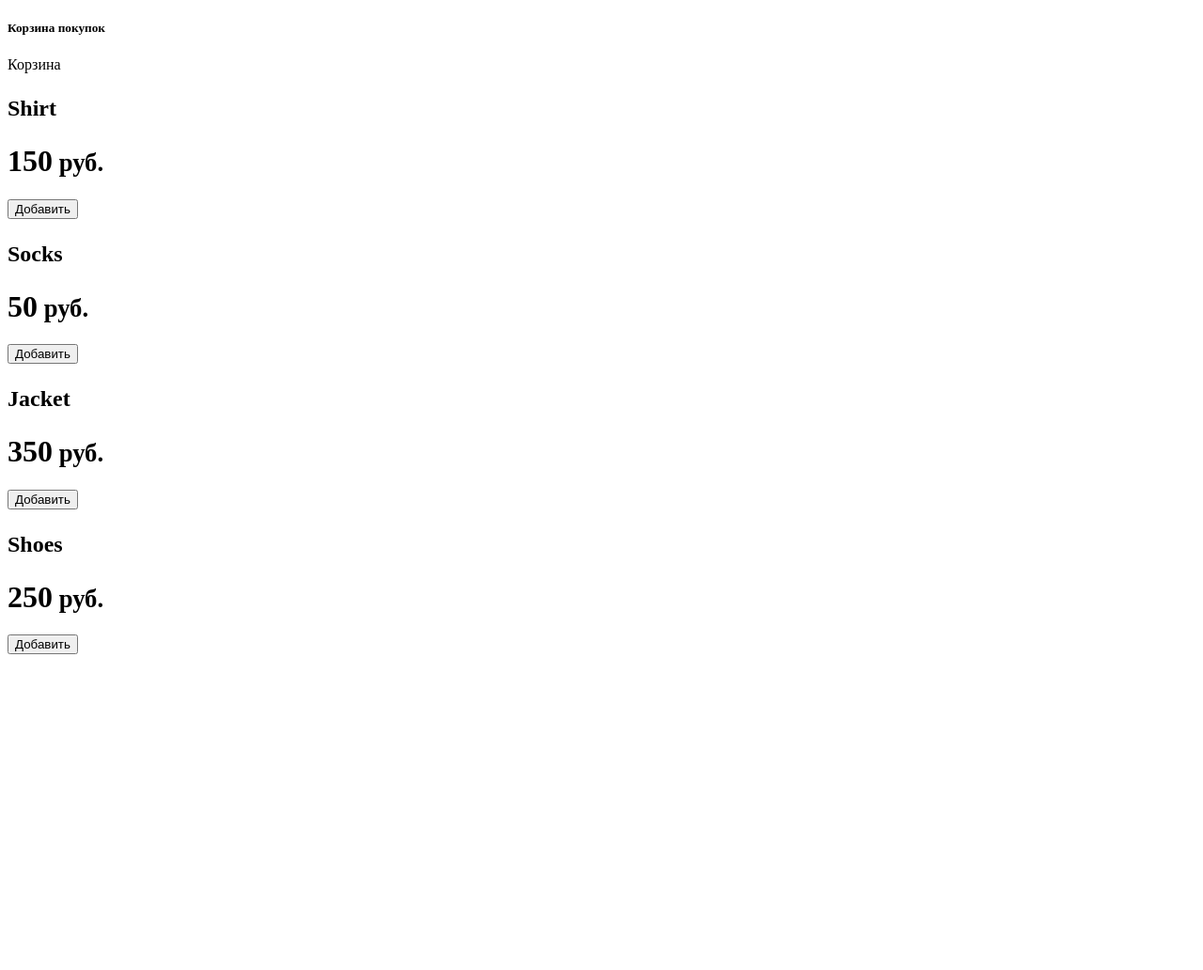
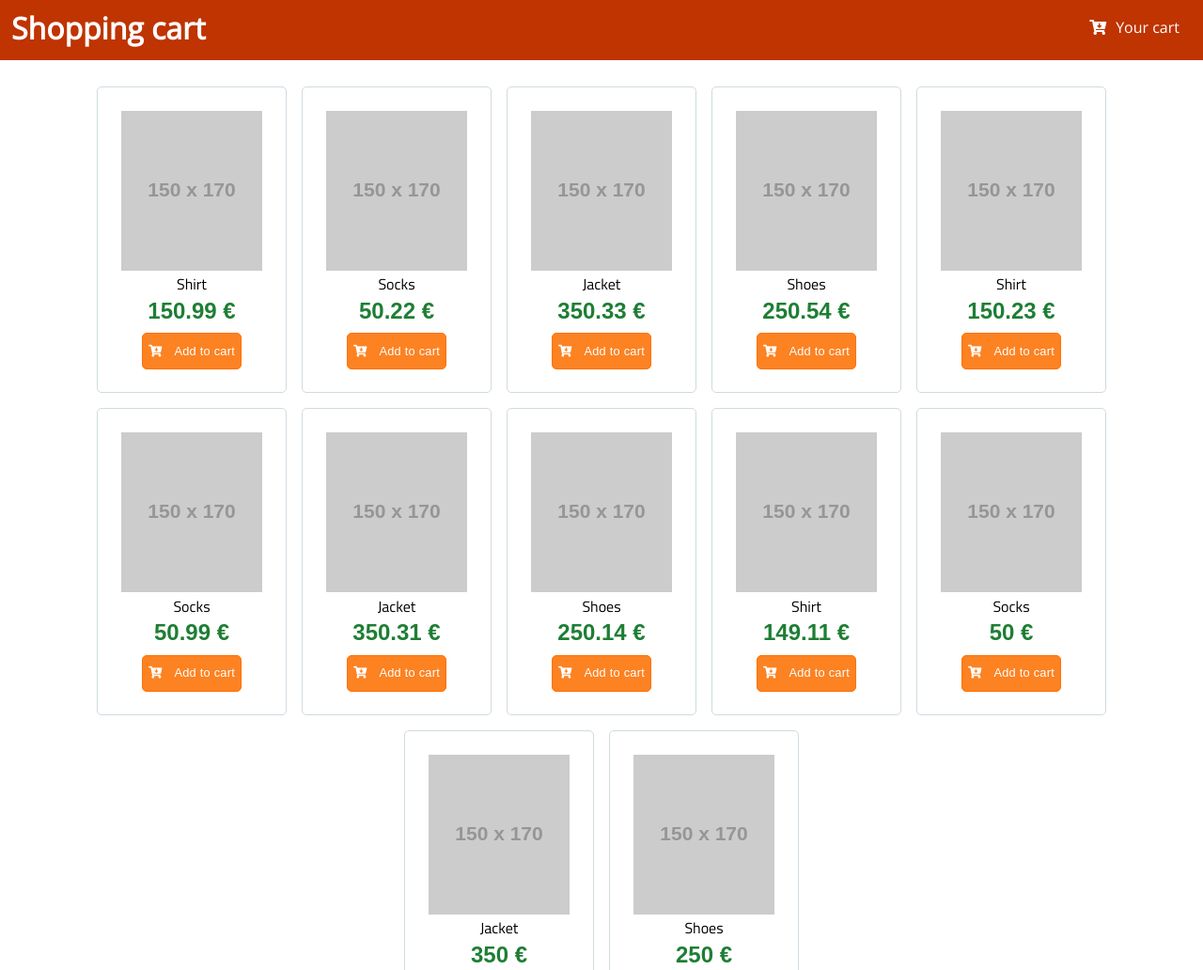
Before and after one commit to FroehlichGRG/Javascript-2, a website: page lesson-02/app/html/index.html in a window 1280 px wide. Shown: the top 1032 px of the page at 94% size. Before the commit the page ends 800 px from the top, so only its background shows below. Drawn offline with nearby package versions, Linux system fonts and the light colour scheme; files that its build step writes are made by us from their sources; placeholder pictures from the web are drawn by us.

Commit message:
new design without bootstrap

```diff
--- a/lesson-02/app/html/index.html
+++ b/lesson-02/app/html/index.html
@@ -3,20 +3,23 @@
 <head>
     <meta charset="UTF-8">
     <title>Корзина покупок</title>
+    <link rel="stylesheet" href="css/normalize.css">
     <link rel="stylesheet" href="css/main.css">
+    <link href="https://fonts.googleapis.com/css?family=Nunito:200|Open+Sans:300|Titillium+Web" rel="stylesheet">
+    <link rel="stylesheet" href="https://use.fontawesome.com/releases/v5.8.1/css/all.css" integrity="sha384-50oBUHEmvpQ+1lW4y57PTFmhCaXp0ML5d60M1M7uH2+nqUivzIebhndOJK28anvf" crossorigin="anonymous">
 </head>
 <body>
 
 <header>
-    <div class="d-flex flex-column flex-md-row align-items-center p-3 px-md-4 mb-3 bg-white border-bottom box-shadow">
-        <h5 class="my-0 mr-md-auto font-weight-normal">Корзина покупок</h5>
-        <a class="cart-button btn btn-outline-primary">Корзина</a>
+    <div class="container">
+        <h5 class="site-name">Shopping cart</h5>
+        <a class="shoping-cart"><i class="fas fa-cart-arrow-down"></i>Your cart</a>
     </div>
 </header>
 
 <main>
     <div class="container">
-        <div class="card-deck mb-1 text-center goods-list"></div>
+        <div class="goods-list"></div>
     </div>
 </main>
 
--- a/lesson-02/app/js/main.js
+++ b/lesson-02/app/js/main.js
@@ -1,24 +1,34 @@
 const goods = [
-    { title: "Shirt", price: 150 },
-    { title: "Socks", price: 50 },
-    { title: "Jacket", price: 350 },
-    { title: "Shoes", price: 250 }
+    { title: "Shirt", price: 150.99, image: "https://placehold.it/150x170" },
+    { title: "Socks", price: 50.22, image: "https://placehold.it/150x170" },
+    { title: "Jacket", price: 350.33, image: "https://placehold.it/150x170" },
+    { title: "Shoes", price: 250.54, image: "https://placehold.it/150x170" },
+    { title: "Shirt", price: 150.23, image: "https://placehold.it/150x170" },
+    { title: "Socks", price: 50.99, image: "https://placehold.it/150x170" },
+    { title: "Jacket", price: 350.31, image: "https://placehold.it/150x170" },
+    { title: "Shoes", price: 250.14, image: "https://placehold.it/150x170" },
+    { title: "Shirt", price: 149.11, image: "https://placehold.it/150x170" },
+    { title: "Socks", price: 50, image: "https://placehold.it/150x170" },
+    { title: "Jacket", price: 350, image: "https://placehold.it/150x170" },
+    { title: "Shoes", price: 250, image: "https://placehold.it/150x170" }
 ];
 
-const renderGoodsItem = (title = '', price = 0) => {
-    return `<div class="goods-item card box-shadow">
-    <div class="card-header my-0 font-weight-normal">
-    <h3>${title}</h3>
+const renderGoodsItem = (title = '', price = 0, image = 'https://placehold.it/150x170') => {
+    return `<div class="goods-item">
+    <div class="goods-image">
+    <img src="${image}">
     </div>
-    <div class="card-body">
-    <h1 class="card-title pricing-card-title my-5">${price}<small class="text-muted"> руб.</small></h1>
-    <button type="button" class="btn btn-lg btn-block btn-primary mt-5">Добавить</button>
-  </div></div>`;
+    <div class="goods-info">
+    <h2>${title}</h2>
+    <h3>${price} &euro;</h3>
+    <button><i class="fas fa-cart-arrow-down"></i>Add to cart</button>
+</div>
+</div>`;
 };
 
 const renderGoodsList = (list) => {
     const goodsList = list.map(item =>
-        renderGoodsItem(item.title, item.price)).join('');
+        renderGoodsItem(item.title, item.price, item.image)).join('');
     document.querySelector('.goods-list').innerHTML = goodsList;
 };
 
--- a/lesson-02/app/sass/main.scss
+++ b/lesson-02/app/sass/main.scss
@@ -1,20 +1,123 @@
-$bg_color: white;
-$text_color: black;
+body
+{
+  font-family: Arial;
+}
 
-body{
-  background-color: $bg_color;
+header
+{
+  height: 4em;
+  background: #bf3400;
 
-  .goods-item
+  .container
   {
-    h3{
-      color: $text_color;
-      font-size: 1.5em;
+    width: 100%;
+
+    h5
+    {
+      font-family: 'Open Sans', sans-serif;
+      padding: 0;
+      margin: 12px;
+      color: white;
+      font-size: 2em;
+      float: left;
     }
 
-    p{
-      color: $text_color;
+    a
+    {
+      font-family: 'Open Sans', sans-serif;
+      color: white;
+      margin: 20px 25px;
       font-size: 1em;
+      float: right;
+
+      &:hover
+      {
+        cursor: pointer;
+      }
+
+      i
+      {
+        font-size: 1em;
+        padding-right: 10px;
+      }
     }
-
   }
 }
+
+main
+{
+  .container
+  {
+
+    .goods-list
+    {
+      padding-top: 20px;
+      display: flex;
+      justify-content: center;
+      flex-wrap: wrap;
+
+
+      .goods-item
+      {
+        text-align: center;
+        border: 1px solid #cfdbe1;
+        border-radius: 5px;
+        margin: 0.5em;
+        padding: 1.5em;
+
+        .goods-image img
+        {
+          border: 1px solid transparent;
+          &:hover
+          {
+            border: 1px solid #adbcc2;
+            cursor: pointer;
+
+          }
+        }
+
+        .goods-info h2
+        {
+          font-family: 'Titillium Web', sans-serif;
+          font-size: 1em;
+          font-weight: normal;
+          padding: 0;
+          margin: 0;
+        }
+
+        .goods-info h3
+        {
+          font-weight: bold;
+          padding: 0;
+          margin: 5px 0 0 0;
+          font-size: 1.5em;
+          color: #1e7e34;
+        }
+
+        button
+        {
+          font-size: 0.8em;
+          color: white;
+          height: 39px;
+          font-style: normal;
+          letter-spacing: .02em;
+          margin-bottom: 0;
+          margin-top: 10px;
+          border: 1px solid #ff7100;
+          background-color: #fc8222;
+          border-radius: 5px;
+
+          &:hover
+          {
+            background-color: #fc4403;
+            cursor: pointer;
+          }
+
+          i{
+            padding-right: 1em;
+          }
+        }
+      }
+    }
+  }
+}
```
Also changed, not shown: lesson-02/gulpfile.js (+18 -3 lines).
